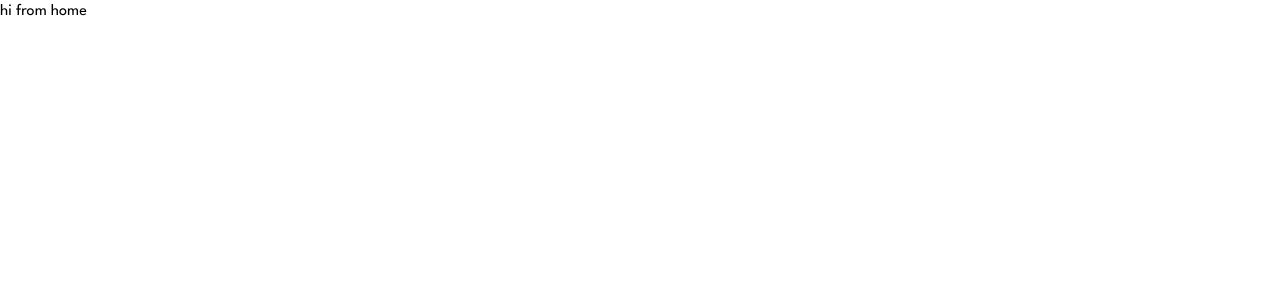
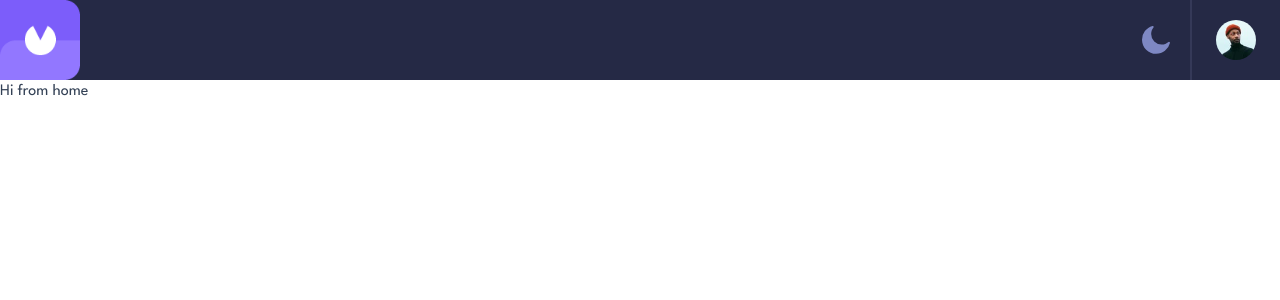
Before and after one commit to bibatjed/invoice-app, a React (Vite) app in the folder frontend/: page / in a window 1280 px wide. Shown: the top 300 px of the page. Built offline with nearby package versions, Linux system fonts and the light colour scheme; sample sign-in values are in the browser's storage.

Commit message:
Add header component

```diff
--- /dev/null
+++ b/frontend/src/layout/Header.tsx
@@ -0,0 +1,53 @@
+import ImageAvatar from "@src/assets/image-avatar.jpg";
+import Logo from "@src/assets/icon.png";
+import MoonIcon from "@src/assets/icon-moon.svg";
+import SunIcon from "@src/assets/icon-sun.svg";
+import { useEffect, useState } from "react";
+export default function Header() {
+  const [theme, setTheme] = useState(() => localStorage.getItem("theme"));
+  useEffect(() => {
+    const prefersDarkMode = window.matchMedia("(prefers-color-scheme: dark)").matches;
+    const localTheme = localStorage.getItem("theme");
+    if ((localTheme && localTheme === "dark") || prefersDarkMode) {
+      document.documentElement.classList.add("dark");
+    } else if ((localTheme && localTheme === "light") || !prefersDarkMode) {
+      document.documentElement.classList.remove("dark");
+    }
+
+    if (localTheme && ["dark", "light"].includes(localTheme)) {
+      setTheme(localTheme);
+      return;
+    }
+
+    setTheme(prefersDarkMode ? "dark" : "light");
+  }, []);
+
+  const onClickTheme = () => {
+    setTheme((prev) => {
+      const theme = prev === "dark" ? "light" : "dark";
+      if (theme === "dark") {
+        document.documentElement.classList.add("dark");
+      } else {
+        document.documentElement.classList.remove("dark");
+      }
+      localStorage.setItem("theme", theme);
+      return theme;
+    });
+  };
+  return (
+    <div className="bg-custom-darker-blue flex justify-between items-center">
+      <img src={Logo} className="size-20" />
+      <div className="flex gap-5 h-20">
+        <div className="flex items-center">
+          <button onClick={onClickTheme}>
+            <img src={theme === "dark" ? SunIcon : MoonIcon} className="size-7" />
+          </button>
+        </div>
+
+        <div className="flex items-center border-opacity-45 border-l-2 pl-6 mr-6 border-[#494E6E]">
+          <img className="rounded-full size-10" src={ImageAvatar} />
+        </div>
+      </div>
+    </div>
+  );
+}
--- /dev/null
+++ b/frontend/src/layout/Main.tsx
@@ -0,0 +1,11 @@
+import { ReactNode } from "react";
+import Header from "./Header";
+
+export default function Main(props: { children: ReactNode | ReactNode[] }) {
+  return (
+    <div>
+      <Header />
+      {props.children}
+    </div>
+  );
+}
--- a/frontend/src/pages/Home/index.tsx
+++ b/frontend/src/pages/Home/index.tsx
@@ -1,3 +1,9 @@
+import Main from "@src/layout/Main";
+
 export default function Home() {
-  return <div>hi from home</div>;
+  return (
+    <Main>
+      <div className=" dark:text-custom-light-purple text-slate-700">Hi from home</div>
+    </Main>
+  );
 }
```
